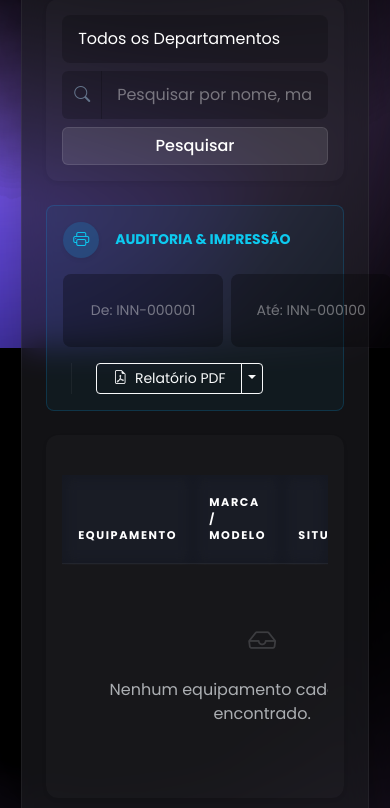
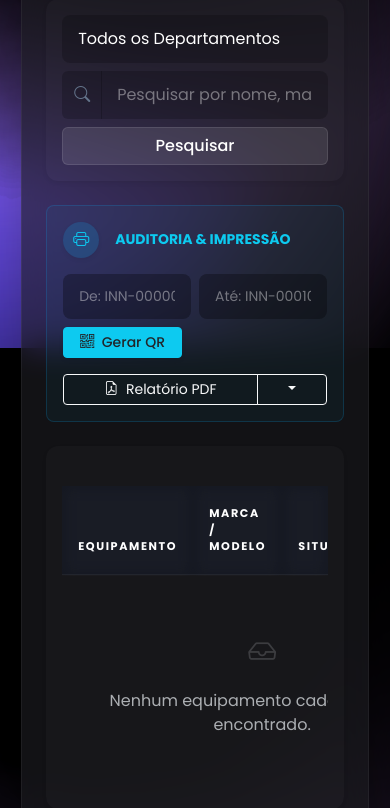
Before and after one commit to leonardnunes/Inventario, a Django app: page /equipamentos/ in a window 390 px wide; the page is wider, and only the part inside the window is pictured. Shown: the part 496-1304 px from the top of that part. Run offline with Django 4.2, Linux system fonts and the light colour scheme; the visitor is signed in with stand-in values (Sample User, id 1); data that the repository does not hold is empty.

Commit message:
ajusta responsividade da barra de ferramentas e tabela no mobile

```diff
--- a/Inventario/settings.py
+++ b/Inventario/settings.py
@@ -80,6 +80,7 @@ WHITENOISE_MANIFEST_STRICT = False
 STATIC_URL = '/static/'
 STATIC_ROOT = os.path.join(BASE_DIR, 'staticfiles')
 
+# STATICFILES_DIRS mantido comentado para evitar conflitos
 #STATICFILES_DIRS = [
 #    os.path.join(BASE_DIR, 'static'),
 #]
@@ -95,7 +96,7 @@ STORAGES = {
         "BACKEND": "cloudinary_storage.storage.MediaCloudinaryStorage",
     },
     "staticfiles": {
-        "BACKEND": "django.contrib.staticfiles.storage.StaticFilesStorage",
+        "BACKEND": "whitenoise.storage.CompressedStaticFilesStorage",
     },
 }
 
@@ -153,7 +154,6 @@ JAZZMIN_SETTINGS = {
     "copyright": "Inventário - Sistema de Gestão",
 }
 
-
 JAZZMIN_UI_TWEAKS = {
     "theme": "darkly",
     "dark_mode_theme": "darkly",
@@ -161,7 +161,6 @@ JAZZMIN_UI_TWEAKS = {
     "sidebar": "sidebar-dark-primary",
     "accent": "accent-primary",
     "brand_colour": "navbar-dark",
-
 
     "button_classes": {
         "primary": "btn-primary",
--- a/core/templates/core/lista_equipamentos.html
+++ b/core/templates/core/lista_equipamentos.html
@@ -153,19 +153,22 @@
         </div>
 
         {% if perms.core.can_print_label %}
-        <div class="d-flex gap-2">
-            <input type="text" id="intervalo-inicio" class="form-control form-control-sm border-0 text-center" style="background: rgba(0,0,0,0.3); width: 160px; color: #fff;" placeholder="De: INN-000001">
-            <input type="text" id="intervalo-fim" class="form-control form-control-sm border-0 text-center" style="background: rgba(0,0,0,0.3); width: 160px; color: #fff;" placeholder="Até: INN-000100">
-            <a href="#" id="btn-imprimir-intervalo" class="btn btn-sm btn-info text-dark fw-medium px-3 shadow-sm hover-elevate" target="_blank">
+        <div class="d-flex flex-wrap gap-2 w-100">
+        <div class="d-flex gap-2 flex-grow-1">
+            <input type="text" id="intervalo-inicio" class="form-control form-control-sm border-0 text-center" style="background: rgba(0,0,0,0.3); flex: 1; min-width: 100px; color: #fff;" placeholder="De: INN-000001">
+            <input type="text" id="intervalo-fim" class="form-control form-control-sm border-0 text-center" style="background: rgba(0,0,0,0.3); flex: 1; min-width: 100px; color: #fff;" placeholder="Até: INN-000100">
+        </div>
+
+        <a href="#" id="btn-imprimir-intervalo" class="btn btn-sm btn-info text-dark fw-medium px-3 shadow-sm hover-elevate" style="min-width: 100px;">
             <i class="bi bi-qr-code me-1"></i> Gerar QR
         </a>
     </div>
 
-        <div class="vr mx-2" style="color: rgba(255,255,255,0.2);"></div>
+    <div class="vr mx-2 d-none d-md-block" style="color: rgba(255,255,255,0.2);"></div>
 
-        <div class="btn-group">
+    <div class="btn-group w-100 w-md-auto">
         <a href="{% url 'core:gerar_relatorio' %}?q={{ request.GET.q|default:'' }}&departamento={{ request.GET.departamento|default:'' }}&status={{ request.GET.status|default:'' }}"
-               id="btn-gerar-relatorio" class="btn btn-sm btn-outline-light px-3 hover-elevate" target="_blank">
+           id="btn-gerar-relatorio" class="btn btn-sm btn-outline-light px-3 hover-elevate flex-grow-1" target="_blank">
             <i class="bi bi-file-earmark-pdf me-1"></i> Relatório PDF
         </a>
         <button type="button" class="btn btn-sm btn-outline-light dropdown-toggle dropdown-toggle-split" data-bs-toggle="dropdown" aria-expanded="false"></button>
```
Lines whose indentation alone changed are shown as unchanged.
